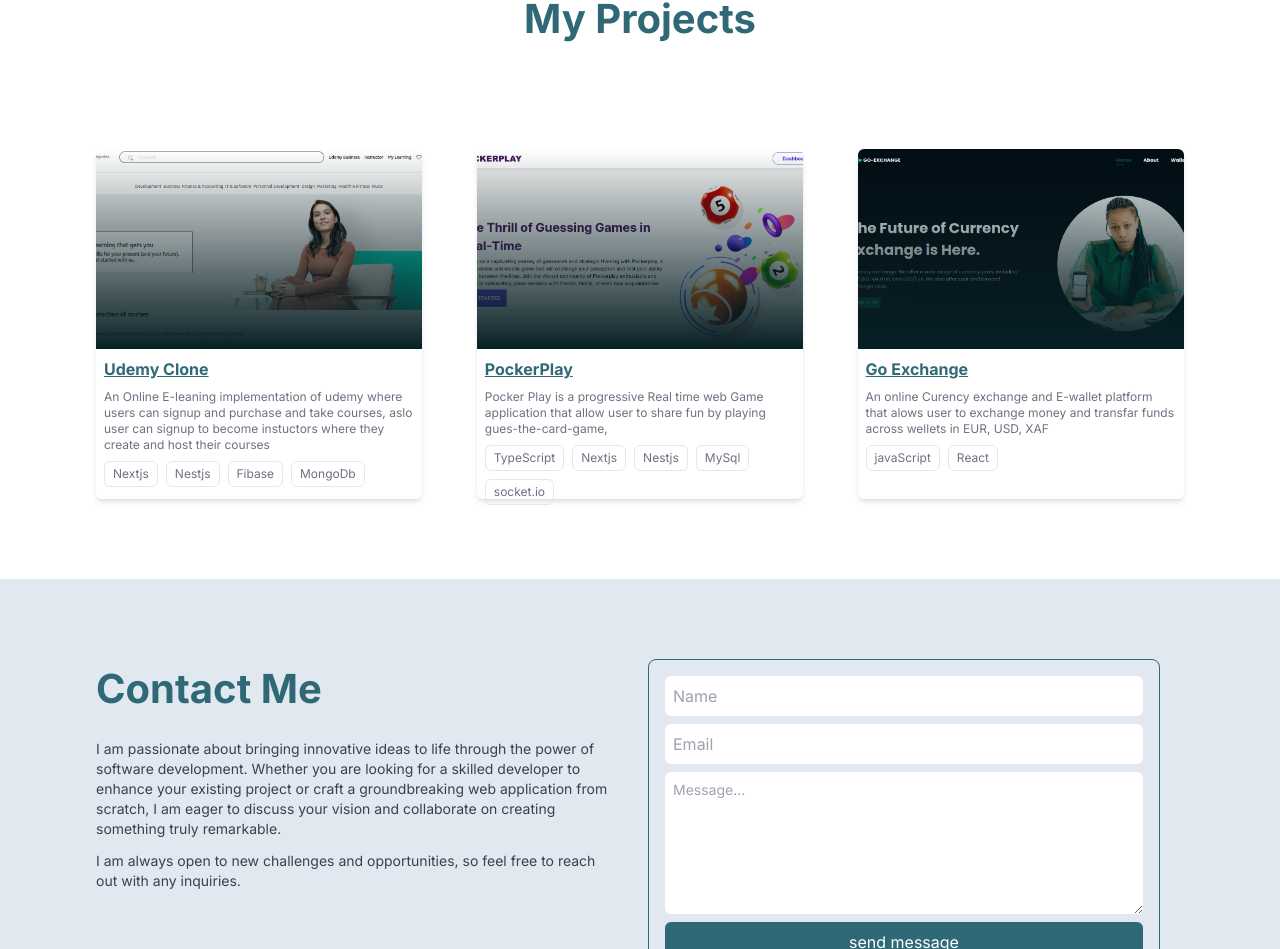
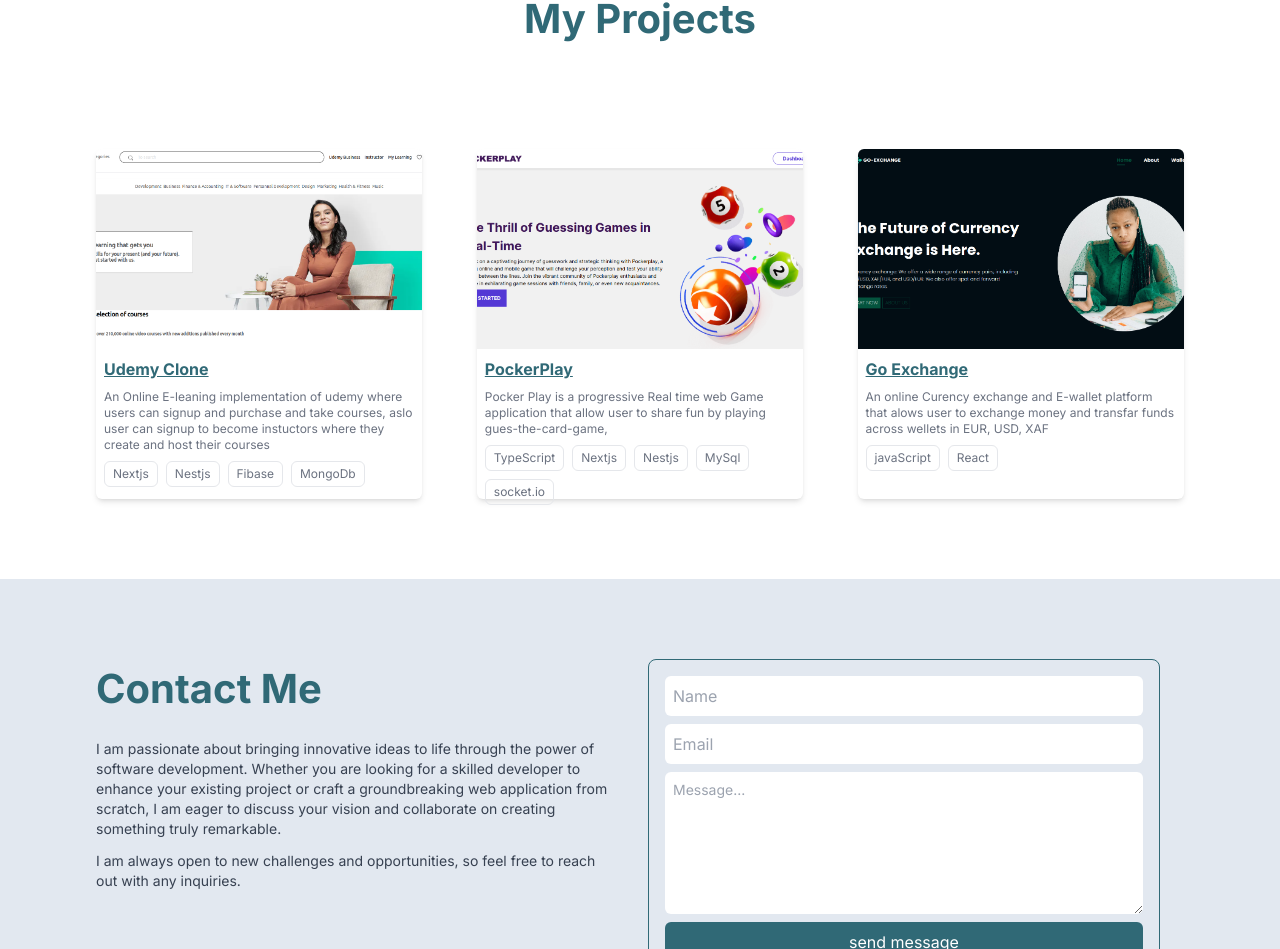
Before and after one commit to Gmarvis/gmarvis_portfolio, a Next.js app: page /#skills in a window 1280 px wide. Shown: the part 1181-2130 px from the top of the page. Built offline with nearby package versions, Linux system fonts and the light colour scheme.

Commit message:
added some text animations

```diff
--- a/src/components/Projects.tsx
+++ b/src/components/Projects.tsx
@@ -17,9 +17,9 @@ function Projects() {
 				>
 					<div
 						style={{
-							// backgroundImage: `url(${project.image})`,
-							backgroundImage: `linear-gradient(to top, rgba(7, 31, 36, 10), rgba(7, 31, 36, 0)),
-							url('${project.image}')`,
+							backgroundImage: `url(${project.image})`,
+							// backgroundImage: `linear-gradient(to top, rgba(7, 31, 36, 10), rgba(7, 31, 36, 0)),
+							// url('${project.image}')`,
 							backgroundSize: "cover",
 							backgroundPosition: "center",
 							objectFit: "fill",
```
